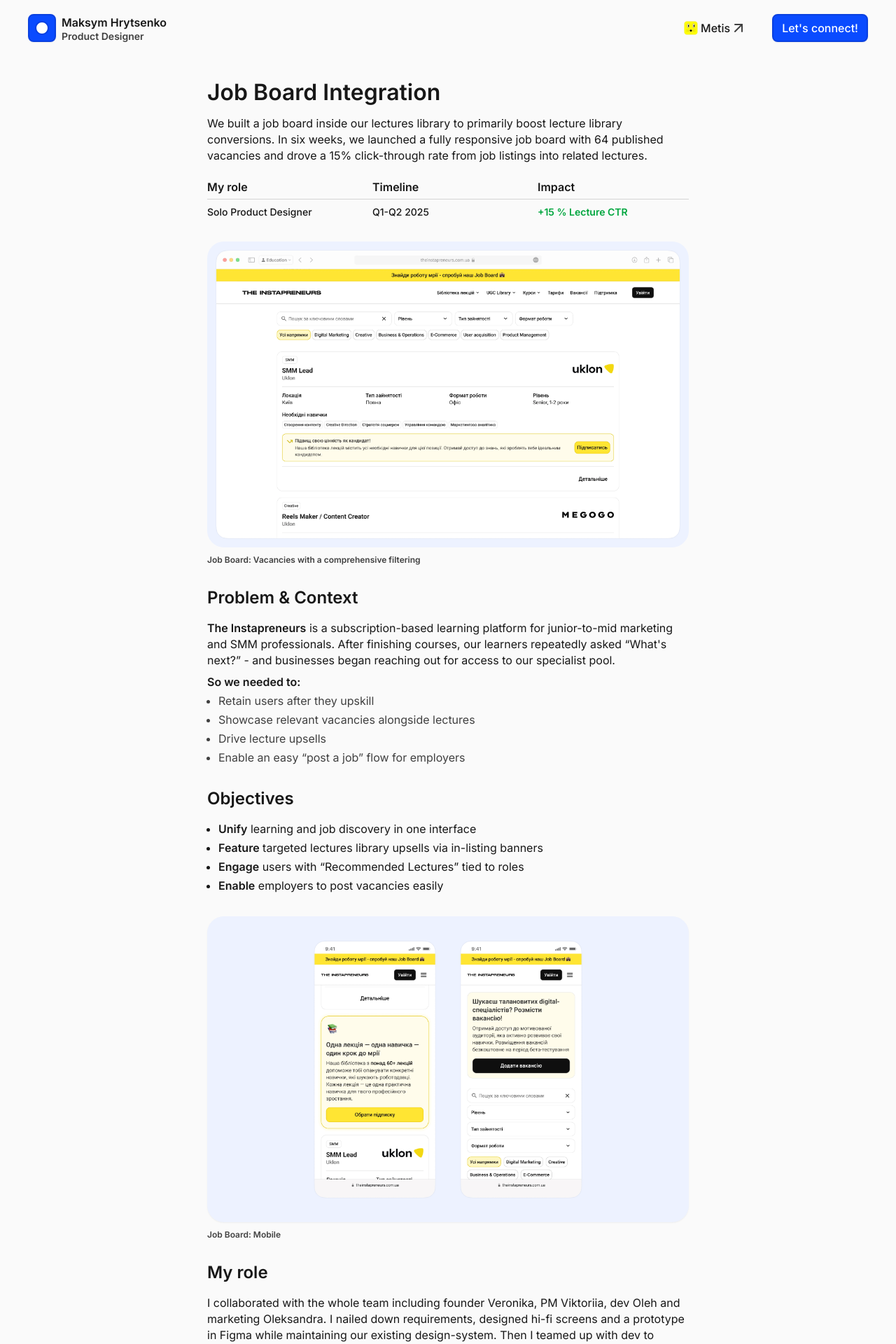
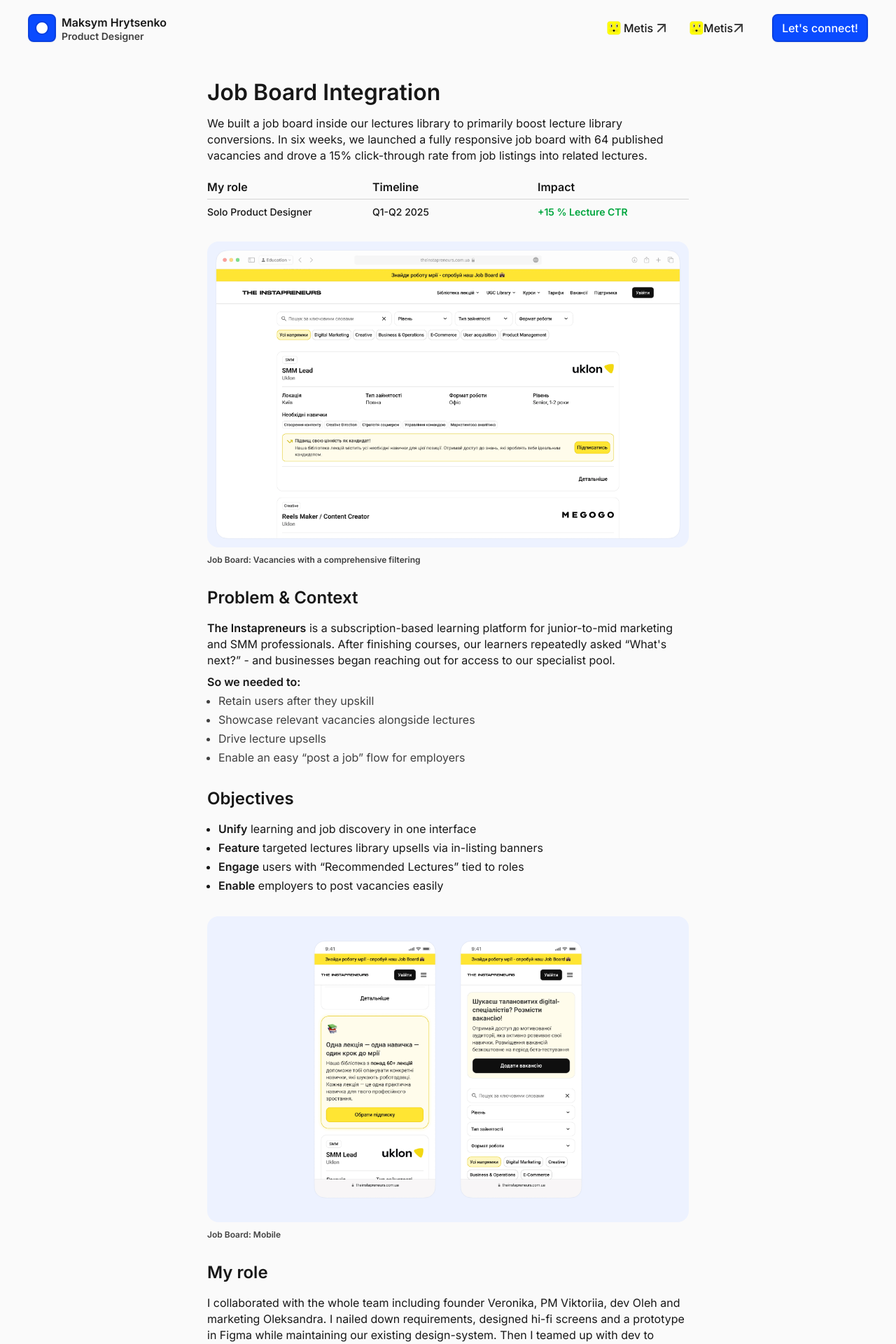
Before and after one commit to mahryme/mahry-portfolio, a Next.js app: page /cases/job-board in a window 1280 px wide. Shown: the top 1920 px of the page at 70% size. Built offline with nearby package versions, Linux system fonts and the light colour scheme.

Commit message:
Updated roundings

```diff
--- a/src/app/cases/job-board/page.tsx
+++ b/src/app/cases/job-board/page.tsx
@@ -43,7 +43,7 @@
                         </div>
                     </div>
                     <div className="flex flex-col gap-3">
-                        <figure className="bg-cont-secondary p-1 rounded-3xl">
+                        <figure className="bg-cont-secondary p-1 rounded-2xl">
                             <div className="relative w-full aspect-[440/277.68]">
                                 <Image
                                     src="/images/job/job-vacs.webp"
@@ -104,7 +104,7 @@
                     </div>
 
                     <div className="flex flex-col gap-3">
-                        <figure className="bg-cont-secondary p-1 rounded-3xl shadow-xs">
+                        <figure className="bg-cont-secondary p-1 rounded-2xl">
                             <div className="relative w-full aspect-[440/277.68]">
                                 <Image
                                     src="/images/job/job-board-mob.webp"
--- a/src/app/cases/personal-account-migration/page.tsx
+++ b/src/app/cases/personal-account-migration/page.tsx
@@ -55,7 +55,7 @@
                         </div>
                     </div>
                     <div className="flex flex-col gap-3">
-                        <figure className="bg-cont-secondary p-1 rounded-3xl">
+                        <figure className="bg-cont-secondary p-1 rounded-2xl">
                             <div className="relative w-full aspect-[440/277.68]">
                                 <Image
                                     src="/images/acc/lects-p.webp"
@@ -91,7 +91,7 @@
                     </div>
 
                     <div className="flex flex-col gap-3">
-                        <figure className="bg-cont-secondary p-1 rounded-3xl shadow-xs">
+                        <figure className="bg-cont-secondary p-1 rounded-2xl">
                             <div className="relative w-full aspect-[440/277.68]">
                                 <Image
                                     src="/images/acc/kwiga-scr.webp"
--- a/src/app/cases/subscription-ux/page.tsx
+++ b/src/app/cases/subscription-ux/page.tsx
@@ -35,7 +35,7 @@
                         </div>
                     </div>
                     <div className="flex flex-col gap-3">
-                        <figure className="bg-cont-secondary p-1 rounded-3xl">
+                        <figure className="bg-cont-secondary p-1 rounded-2xl">
                             <div className="relative w-full aspect-[440/277.68]">
                                 <Image
                                     src="/images/subs/sub-ver-2-ua.webp"
@@ -101,7 +101,7 @@
                     </div>
 
                     <div className="flex flex-col gap-3">
-                        <figure className="bg-cont-secondary p-1 rounded-3xl">
+                        <figure className="bg-cont-secondary p-1 rounded-2xl">
                             <div className="relative w-full aspect-[440/277.68]">
                                 <Image
                                     src="/images/subs/problem.webp"
@@ -124,7 +124,7 @@
                               <span className="font-semibold">In our first iteration,</span> we sketched out a richer “My Subscription” page by <span className="font-semibold">testing a third-party solution on a free trial.</span> Users could see their plan name, status, start & renewal dates, and all management actions lived in one place. However, after reviewing costs, we decided the integration wasn&apos;t sustainable.
                             </p>
                             <div className="flex flex-col gap-3">
-                              <figure className="bg-cont-secondary p-1 rounded-3xl">
+                              <figure className="bg-cont-secondary p-1 rounded-2xl">
                                 <div className="relative w-full aspect-[440/277.68]">
                                   <Image
                                     src="/images/subs/sub-ver-1.webp"
@@ -143,7 +143,7 @@
                               <span className="font-semibold">In our second iteration,</span> after deciding not to purchase the paid extension, I focused purely on <span className="font-semibold">clarity and consistency.</span> I renamed the page &quot;My Subscription&quot;, unified terminology across the interface and rewrote the cancel buttons to explicitly say &quot;Cancel Plan - Lecture Library&quot; and &quot;Cancel Plan - UGC&quot;. All subscription controls now sit together under &quot;Advanced Settings&quot;, with a single &quot;Upgrade&quot; action below. Finally, I added a clear &quot;Contact support team&quot; link for corporate subscriptions.
                             </p>
                             <div className="flex flex-col gap-3">
-                              <figure className="bg-cont-secondary p-1 rounded-3xl">
+                              <figure className="bg-cont-secondary p-1 rounded-2xl">
                                 <div className="relative w-full aspect-[440/277.68]">
                                   <Image
                                     src="/images/subs/sub-ver-2-eng.webp"
--- a/src/components/shared/header.tsx
+++ b/src/components/shared/header.tsx
@@ -26,6 +26,13 @@
                         <div className="flex items-center gap-1">
                             <Button asChild variant="ghost" size="default">
                                 <Link href="https://metis.works/" target="_blank" className="items-center gap-1">
+                                    <Metis className="h-5 w-5"/>
+                                    Metis
+                                    <ArrowUpRight className="w-6 h-6 text-text-secondary -ml-1"/>
+                                </Link>
+                            </Button>
+                            <Button asChild variant="ghost" size="default">
+                                <Link href="/about">
                                     <Metis className="h-5 w-5"/>
                                     Metis
                                     <ArrowUpRight className="w-6 h-6 text-text-secondary -ml-1"/>
```
